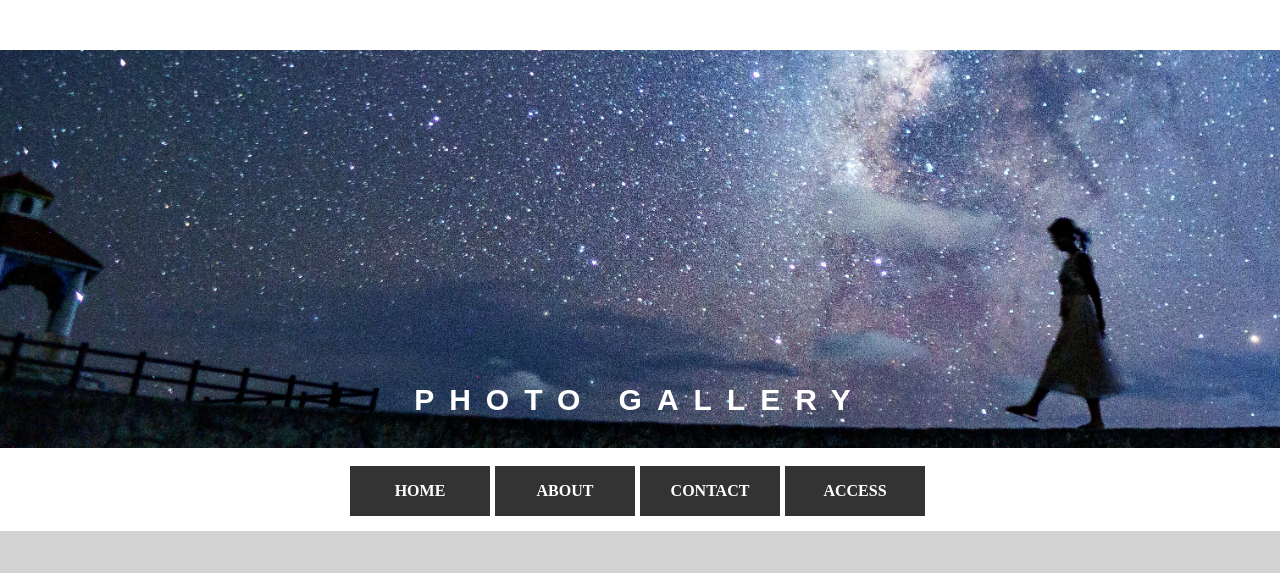
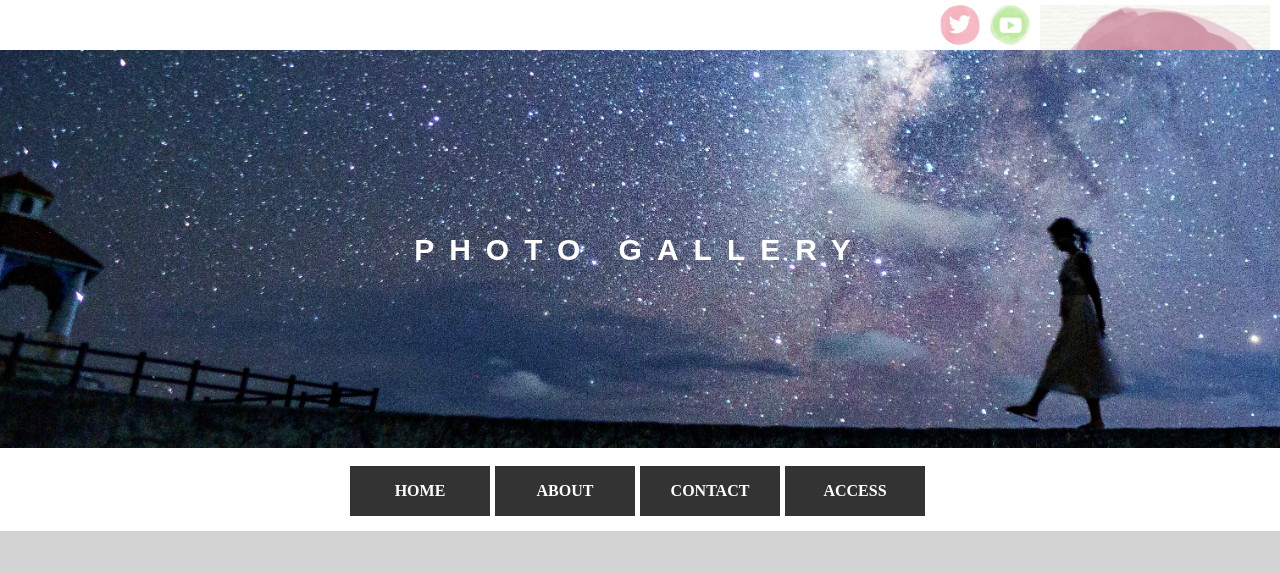
Before and after one commit to erika625/erika625.github.io, a plain HTML site: page mypage/index.html in a window 1280 px wide. Shown: the top 573 px of the page. Drawn offline with Linux system fonts and the light colour scheme; some icons are missing.

Commit message:
no message

```diff
--- a/mypage/index.html
+++ b/mypage/index.html
@@ -8,11 +8,11 @@
 </head>
 <body>
 <header>
-	<!-- <div class="follow-me">
+	<div class="follow-me">
 		<a href="https://www.instagram.com/i__erika/?hl=ja"><img class="instagram" src="IMG_8142.jpg"></a>
 		<img class="twitter" src="IMG_8144.jpg">
 		<img class="youtube" src="IMG_8143.jpg">
-	</div> -->
+	</div>
 	<div class="sns_box">
 		<div class="sns_button twitter">
 			<a href="###" title="Tweet">
--- a/mypage/style.css
+++ b/mypage/style.css
@@ -20,7 +20,7 @@ header {
 	margin-left: 0;
 }
 
-
+/*
 @import compass
 @import compass/reset
 =anim($duration: 280ms)
@@ -77,6 +77,8 @@ body
   &:hover
     a
       color: #EE4056
+
+*/
 
 /* topphoto */
 .topphoto{
```
